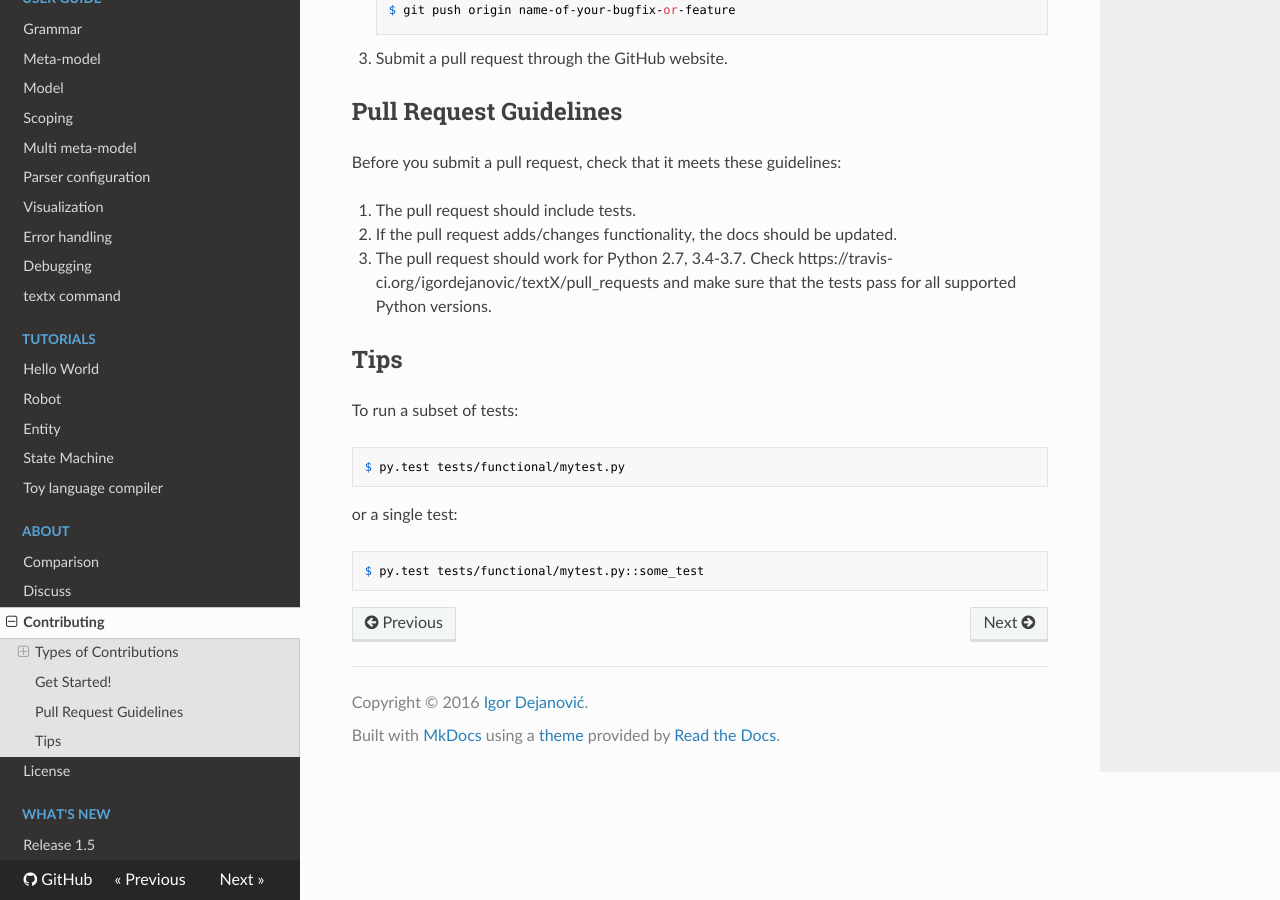
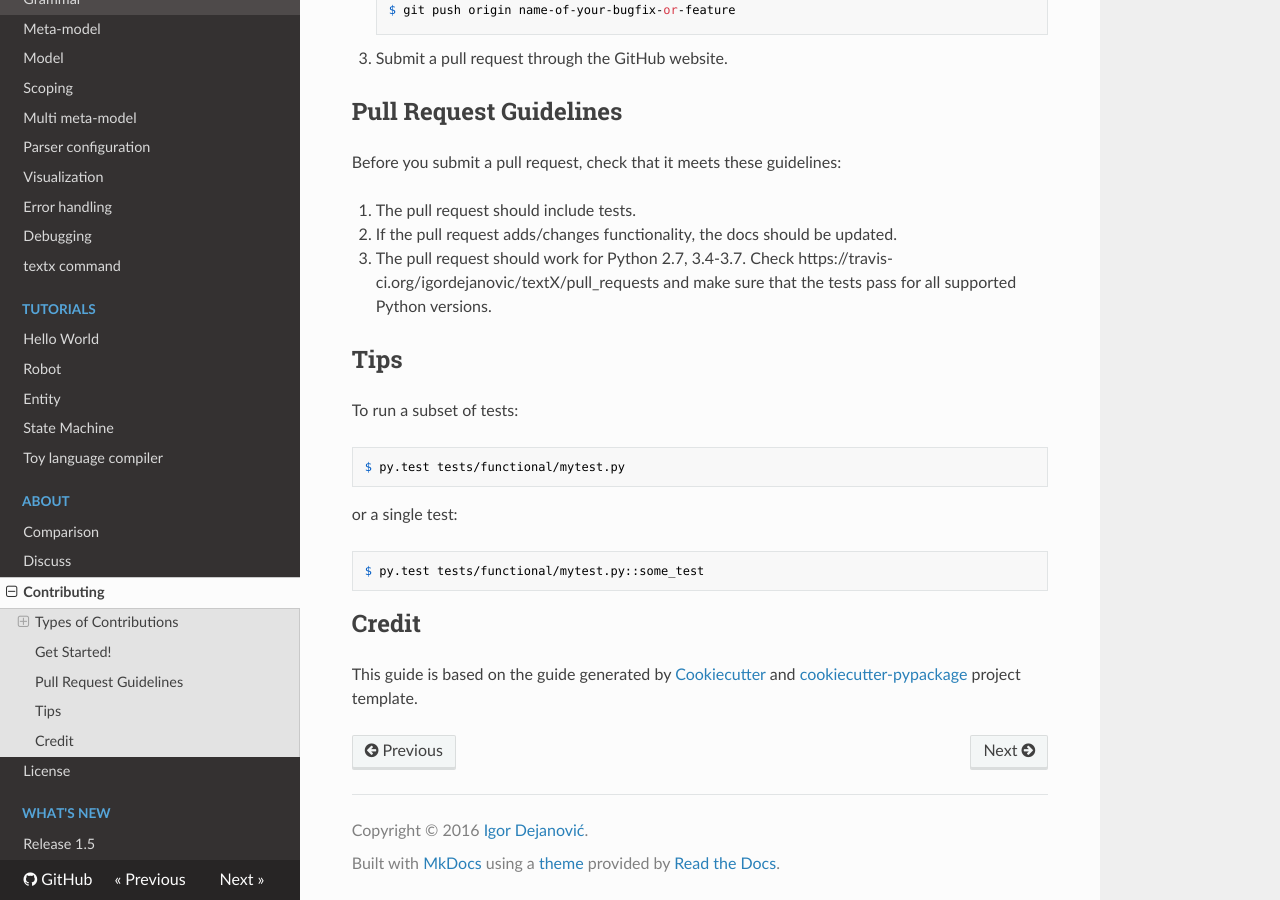
Before and after one commit to textX/textX, an MkDocs documentation site: the page built from docs/about/contributing.md, in a window 1280 px wide and 900 px high, scrolled down 2375 px. Built offline with MkDocs 1.6.1, drawn with Linux system fonts in a browser that asks for light colours; nearby versions of some CDN libraries; old or Windows-style settings are respelled for this version of MkDocs.

Commit message:
Credit for cookiecutter.

````diff
--- a/docs/about/contributing.md
+++ b/docs/about/contributing.md
@@ -136,3 +136,10 @@ or a single test:
 ```
 $ py.test tests/functional/mytest.py::some_test
 ```
+
+## Credit
+
+This guide is based on the guide generated by
+[Cookiecutter](https://github.com/audreyr/cookiecutter) and
+[cookiecutter-pypackage](https://github.com/audreyr/cookiecutter-pypackage)
+project template.
````
